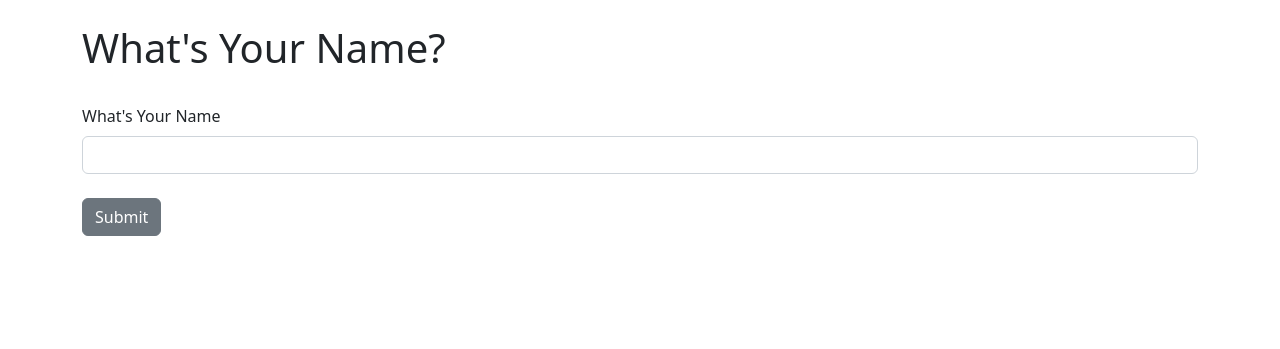
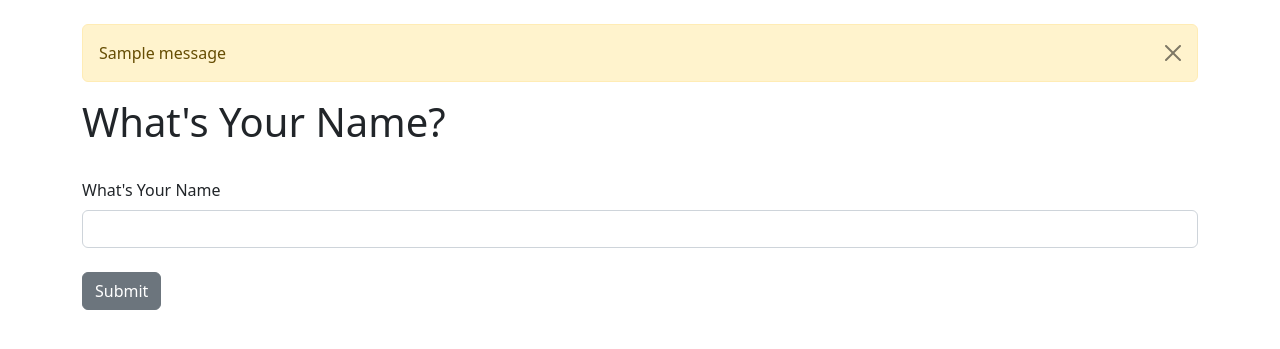
Before and after one commit to HunterWarrior26651/flask-blog, a Flask app: page /name in a window 1280 px wide. Shown: the part 56-405 px from the top of the page. Run offline with Flask 2, Linux system fonts and the light colour scheme; one stand-in notice (Sample message) is shown.

Commit message:
flash messages

```diff
--- a/hello.py
+++ b/hello.py
@@ -1,4 +1,4 @@
-from flask import Flask, render_template
+from flask import Flask, render_template, flash
 from flask_wtf import FlaskForm
 from wtforms import StringField, SubmitField
 from wtforms.validators import DataRequired
@@ -64,5 +64,6 @@ def name():
     if form.validate_on_submit():
         name = form.name.data
         form.name.data = ''
+        flash("Form Submitted Successfully!")
 
     return render_template("name.html", name = name, form = form)
--- a/templates/index.html
+++ b/templates/index.html
@@ -1,6 +1,7 @@
 {% extends 'base.html' %}
 
 {% block content %}
+
 
     <h1>Hello World!</h1>
 
--- a/templates/name.html
+++ b/templates/name.html
@@ -1,6 +1,15 @@
 {% extends 'base.html' %}
 
 {% block content %}
+
+{% for message in get_flashed_messages() %}
+    <div class="alert alert-warning alert-dismissible fade show" role="alert">
+        {{ message }}
+        <button type="button" class="btn-close" data-bs-dismiss="alert" aria-label="Close"></button>
+    </div>
+
+{% endfor %}
+
 
 {% if name %}
     <h1>Hello {{ name }}!!</h1>
```
